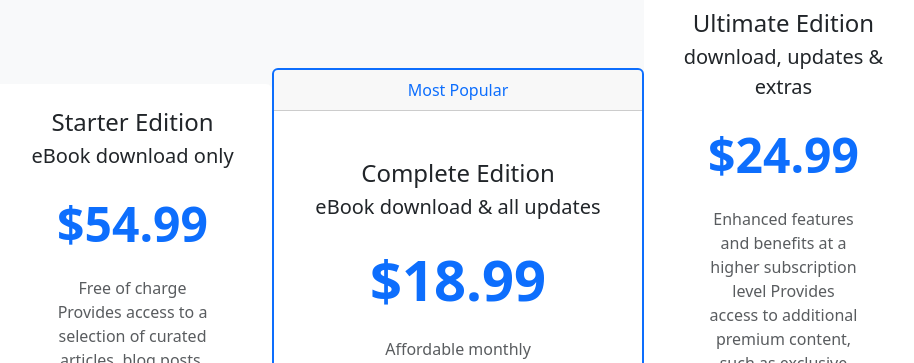
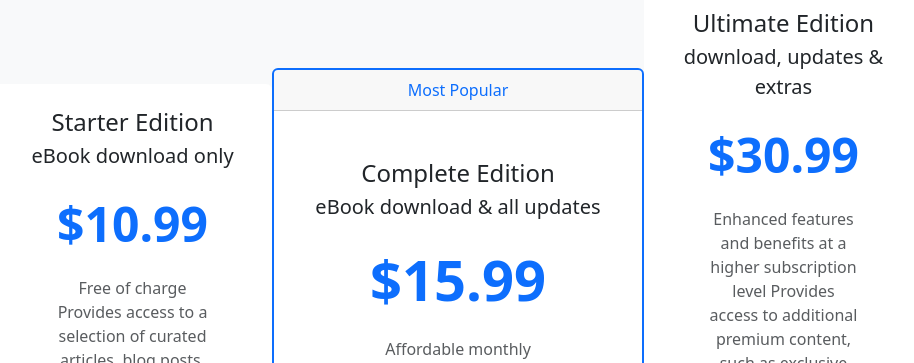
Before and after one commit to JoyousJoy1/booklaunch, a plain HTML site: page index.html in a window 1280 px wide. Shown: the part 960-1323 px from the top of the page, without its empty margins (182-1096 px from the left). Drawn offline with nearby package versions, Linux system fonts and the light colour scheme.

Commit message:
Update index.html

```diff
--- a/index.html
+++ b/index.html
@@ -84,7 +84,7 @@ Start your empowering reading journey with us today!</p>
                         <div class="card-body text-center py-4">
                             <h4 class="class-title">Starter Edition</h4>
                             <p class="lead card-subtitle">eBook download only</p>
-                            <p class="display-5 my-4 text-primary fw-bold">$54.99</p>
+                            <p class="display-5 my-4 text-primary fw-bold">$10.99</p>
                             <p class="card-text mx-5 text-muted d-none d-lg-block">Free of charge
 Provides access to a selection of curated articles, blog posts, and excerpts from empowering books
 Perfect for readers who want to explore the world of woman empowerment literature without any financial commitment</p>
@@ -99,7 +99,7 @@ Perfect for readers who want to explore the world of woman empowerment literatur
                   <div class="card-body text-center py-5">
                     <h4 class="card-title">Complete Edition</h4>
                     <p class="lead card-subtitle">eBook download & all updates</p>
-                    <p class="display-4 my-4 text-primary fw-bold">$18.99</p>
+                    <p class="display-4 my-4 text-primary fw-bold">$15.99</p>
                     <p class="card-text mx-5 text-muted d-none d-lg-block">Affordable monthly subscription fee
 Grants full access to our extensive library of woman empowerment books
 Includes exclusive content, author interviews, and book recommendations
@@ -116,7 +116,7 @@ Ideal for avid readers and enthusiasts who want unlimited access to a diverse ra
                       <div class="card-body text-center py-4">
                         <h4 class="card-title">Ultimate Edition</h4>
                         <p class="lead card-subtitle">download, updates & extras</p>
-                        <p class="display-5 my-4 text-primary fw-bold">$24.99</p>
+                        <p class="display-5 my-4 text-primary fw-bold">$30.99</p>
                         <p class="card-text mx-5 text-muted d-none d-lg-block">Enhanced features and benefits at a higher subscription level
 Provides access to additional premium content, such as exclusive workshops and webinars
 Offers priority access to new book releases and author events
```
